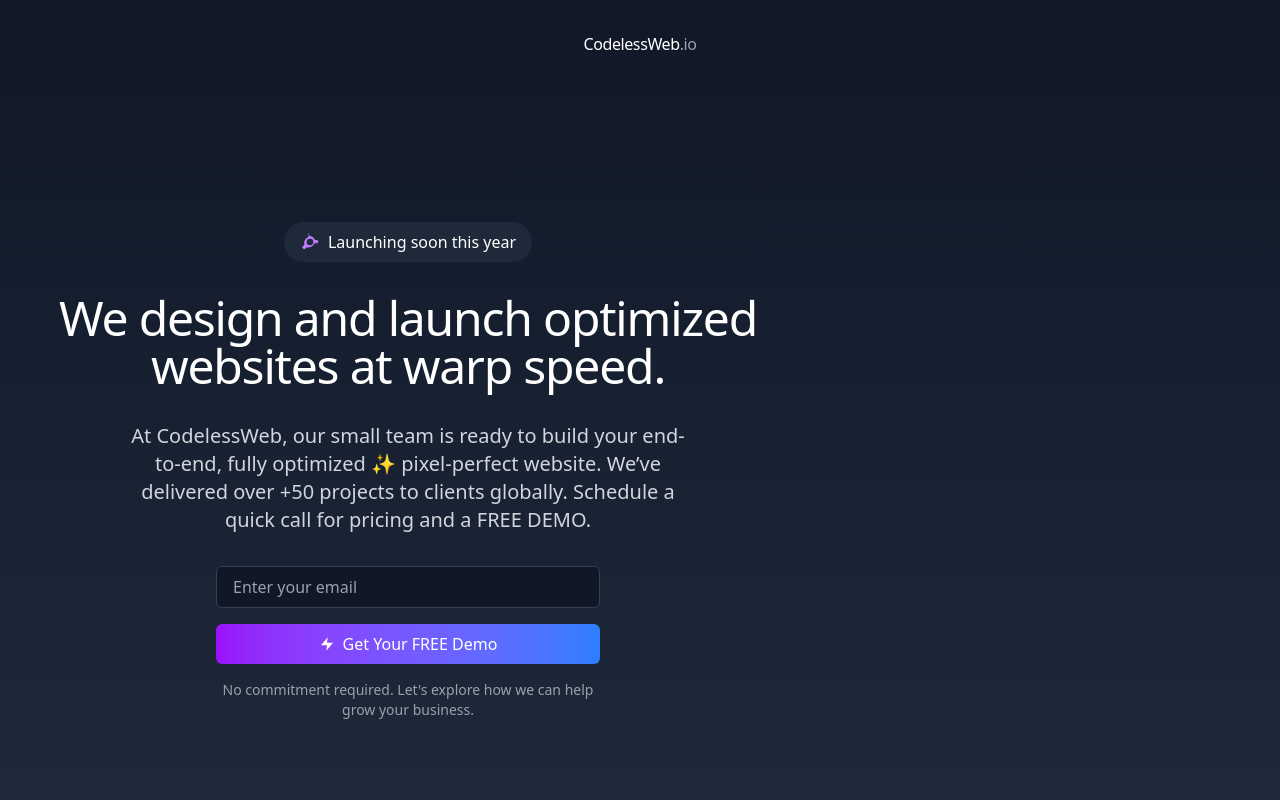
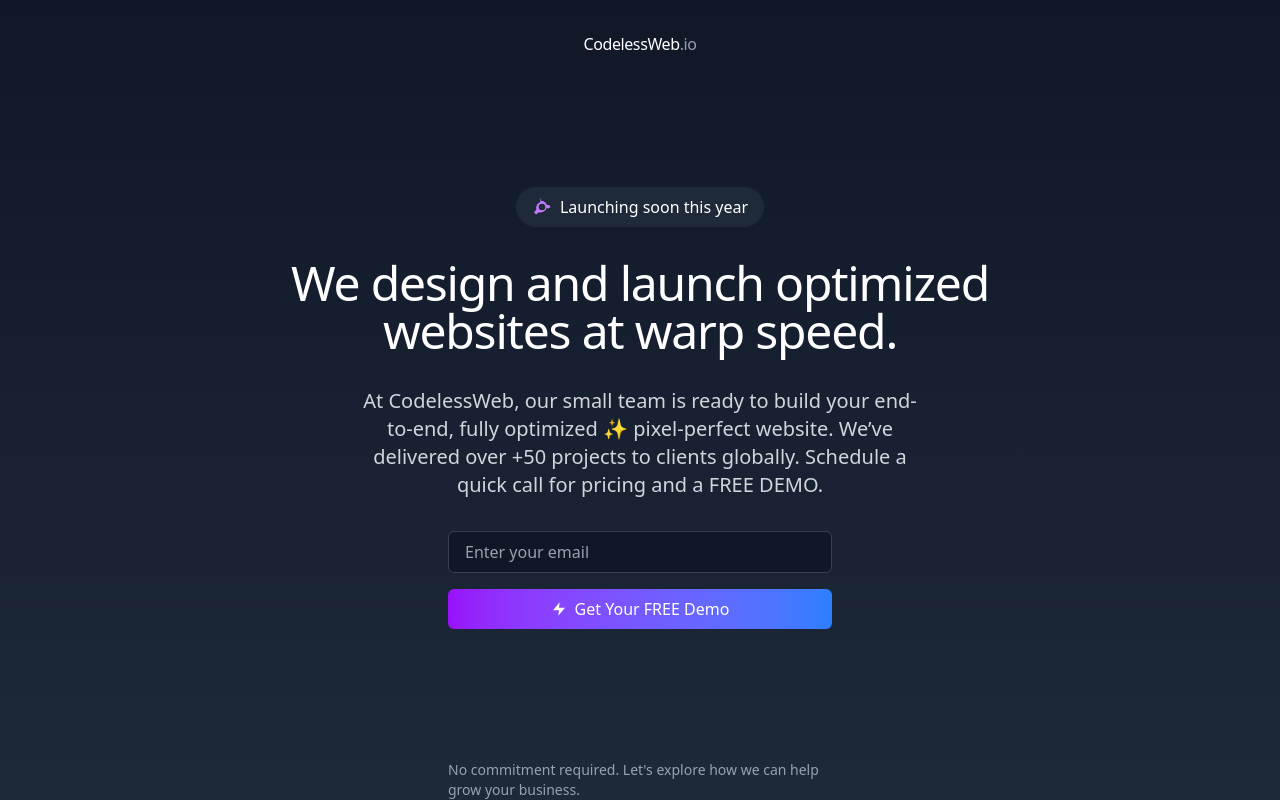
Before and after one commit to aashutoast/codelessweb, a React (Vite) app in the folder client/: page / in a window 1280 px wide. Built offline with nearby package versions, Linux system fonts and the light colour scheme; no server answers.

Commit message:
layout polised, pleae pull

```diff
--- a/client/src/pages/Home.jsx
+++ b/client/src/pages/Home.jsx
@@ -21,10 +21,10 @@
       toast.success(`${email} registered successfully!`);
       setEmail('');
 
-       // ⏳ Delay redirect until toast is visible
-    setTimeout(() => {
-      window.location.href = 'https://calendly.com/ashishsharmakgp/intro-call?month=2025-08'; // ✅ Replace with your actual link
-    }, 4000); // Match this with toast duration
+      // ⏳ Delay redirect until toast is visible
+      setTimeout(() => {
+        window.location.href = 'https://calendly.com/ashishsharmakgp/intro-call?month=2025-08'; // ✅ Replace with your actual link
+      }, 4000); // Match this with toast duration
 
     } catch (error) {
       const status = error.response?.status;
@@ -43,7 +43,7 @@
   };
 
   return (
-    <main className="min-h-screen bg-gradient-to-b from-gray-900 to-gray-800 text-white flex flex-col justify-between px-6">
+    <main className="min-h-screen bg-gradient-to-b from-gray-900 to-gray-800 text-white flex flex-col items-center justify-between px-6">
 
       {/* Logo */}
       <header className='py-8 text-center'>
@@ -84,24 +84,25 @@
           <button
             onClick={handleSubmit}
             disabled={loading}
-            className={`w-full px-6 py-2 flex items-center justify-center gap-2 ${
-              loading ? 'bg-gray-600 cursor-not-allowed' : 'bg-gradient-to-r from-purple-600 to-blue-500 hover:from-purple-700 hover:to-blue-600'
-            } text-white rounded-md transition`}
+            className={`w-full px-6 py-2 flex items-center justify-center gap-2 ${loading ? 'bg-gray-600 cursor-not-allowed' : 'bg-gradient-to-r from-purple-600 to-blue-500 hover:from-purple-700 hover:to-blue-600'
+              } text-white rounded-md transition`}
           >
             <svg className="w-4 h-4 text-white" fill="currentColor" viewBox="0 0 24 24">
               <path d="M13 2L3 14h9l-1 8 10-12h-9l1-8z" />
             </svg>
             {loading ? 'Submitting...' : 'Get Your FREE Demo'}
           </button>
-          <p className="text-sm text-gray-400">
-            No commitment required. Let's explore how we can help grow your business.
-          </p>
         </div>
 
         {/* Toast Container */}
         <ToastContainer position="top-center" autoClose={3000} />
 
       </section>
+      <div className="w-full max-w-sm space-y-4 animate-fade-in-up delay-300">
+        <p className="text-sm text-gray-400">
+          No commitment required. Let's explore how we can help grow your business.
+        </p>
+      </div>
     </main>
   );
 };
```
